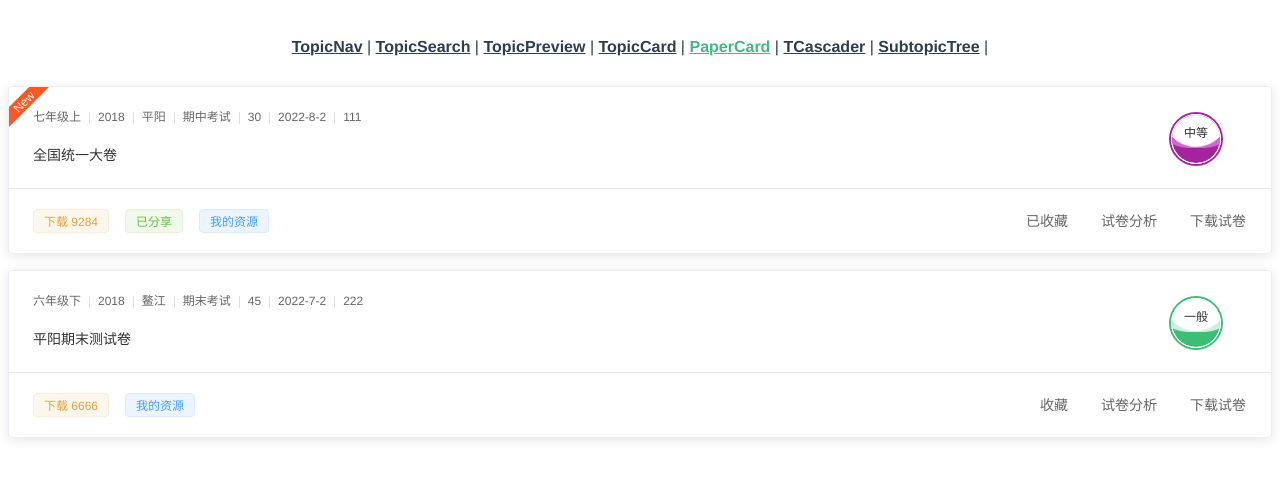
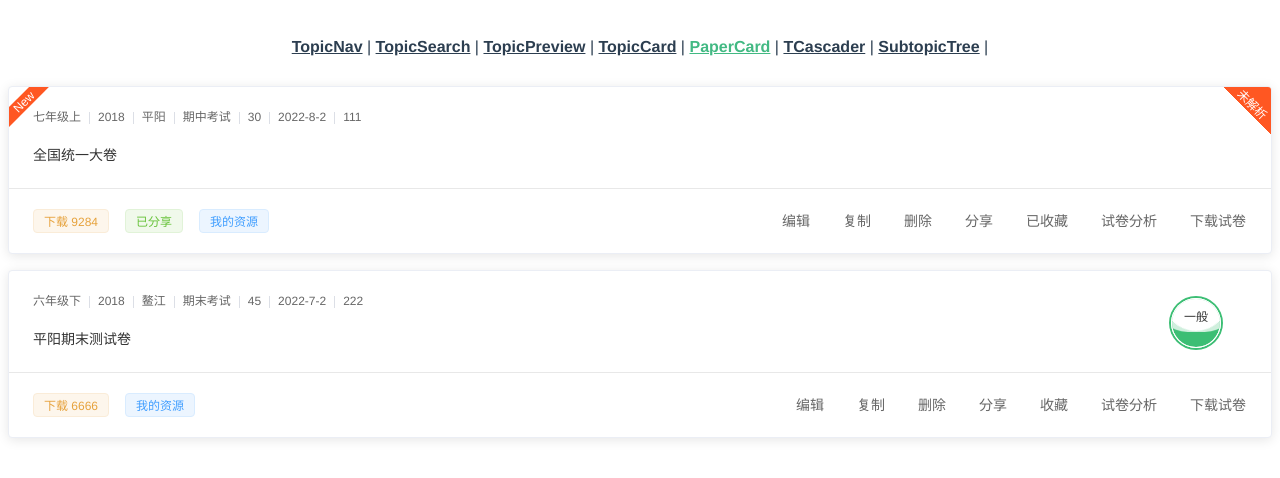
Before and after one commit to xiefangqing/cs, a Vue app: page /c5 in a window 1280 px wide. Shown: the top 478 px of the page. Built offline with nearby package versions, Linux system fonts and the light colour scheme.

Commit message:
feat: 试卷卡片组件

```diff
--- a/src/components/PaperCard.vue
+++ b/src/components/PaperCard.vue
@@ -1,6 +1,9 @@
 <template>
   <el-card class="paper-card">
     <div v-if="showNewFlag" class="new">New</div>
+    <div v-if="isNotAnalysis" class="analysis">
+      <div>未解析</div>
+    </div>
     <div slot="header" class="content">
       <div class="attr">
         <span>{{ data.grade }}</span>
@@ -18,7 +21,7 @@
         <span>{{ data.id }}</span>
       </div>
       <div class="name">{{ data.paper_name }}</div>
-      <div :class="['wave-ball', ballColor]">
+      <div v-if="!isNotAnalysis" :class="['wave-ball', ballColor]">
         <div class="water"></div>
         <div class="level">{{ data.level }}</div>
       </div>
@@ -30,11 +33,30 @@
         <el-tag v-if="data.my_resources">我的资源</el-tag>
       </div>
       <el-button-group>
-        <el-button @click="favPaper" type="text">{{
+        <el-button v-if="showEdit" @click="editPaper" type="text"
+          >编辑</el-button
+        >
+        <el-button v-if="showCopy" @click="copyPaper" type="text"
+          >复制</el-button
+        >
+        <el-button v-if="showDelete" @click="deletePaper" type="text"
+          >删除</el-button
+        >
+        <el-button v-if="showShare" @click="sharePaper" type="text"
+          >分享</el-button
+        >
+        <el-button v-if="showDraw" @click="DrawPaper" type="text"
+          >划题标注</el-button
+        >
+        <el-button v-if="showFav" @click="favPaper" type="text">{{
           data.fav ? '已收藏' : '收藏'
         }}</el-button>
-        <el-button @click="analysePaper" type="text">试卷分析</el-button>
-        <el-button @click="downloadPaper" type="text">下载试卷</el-button>
+        <el-button v-if="showAnalyse" @click="analysePaper" type="text"
+          >试卷分析</el-button
+        >
+        <el-button v-if="showDownload" @click="downloadPaper" type="text"
+          >下载试卷</el-button
+        >
       </el-button-group>
     </div>
   </el-card>
@@ -46,10 +68,27 @@ export default {
   name: 'PaperCard',
   props: {
     // 试卷数据
-    data: Object
+    data: Object,
+    // 按钮组
+    btns: {
+      type: Array,
+      default() {
+        // 我的卷库-我的上传：['t', 'c', 'e', 's', 'a', 'd', 'f']
+        return ['a', 'd', 'f'];
+      }
+    }
   },
   data() {
-    return {};
+    return {
+      showDelete: this.btns.includes('e'),
+      showDraw: this.btns.includes('r'),
+      showFav: this.btns.includes('f'),
+      showAnalyse: this.btns.includes('a'),
+      showDownload: this.btns.includes('d'),
+      showEdit: this.btns.includes('t'),
+      showCopy: this.btns.includes('c'),
+      showShare: this.btns.includes('s')
+    };
   },
   computed: {
     // 近3天更新的试题显示New
@@ -64,9 +103,21 @@ export default {
         medium: this.data.level === '中等',
         difficult: this.data.level === '难'
       };
+    },
+    isNotAnalysis() {
+      return this.data.is_not_analysis;
     }
   },
   methods: {
+    editPaper() {
+      console.log('进入试卷内页');
+    },
+    copyPaper() {
+      console.log('复制一份试卷');
+    },
+    sharePaper() {
+      console.log('唤出分享弹框');
+    },
     favPaper() {
       console.log('唤出收藏弹窗');
     },
@@ -75,6 +126,12 @@ export default {
     },
     downloadPaper() {
       console.log('唤出试卷下载弹窗');
+    },
+    deletePaper() {
+      console.log(`确认要删除“${this.data.paper_name}”吗？`);
+    },
+    DrawPaper() {
+      console.log('进入划线标注页面');
     }
   }
 };
@@ -108,6 +165,24 @@ export default {
     color: #fff;
     background-color: #ff5722;
     transform: rotate(-45deg);
+  }
+
+  .analysis {
+    position: absolute;
+    top: 0;
+    right: 0;
+    width: 48px;
+    height: 48px;
+    font-size: 12px;
+    color: #fff;
+    background-image: linear-gradient(225deg, #ff5722 50%, transparent 50%);
+
+    > div {
+      position: absolute;
+      top: 8px;
+      left: 12px;
+      transform: rotate(45deg);
+    }
   }
 
   .content {
--- a/src/views/c5.vue
+++ b/src/views/c5.vue
@@ -4,6 +4,7 @@
       v-for="item in cardData"
       :key="item.id"
       :data="item"
+      :btns="['t', 'c', 'e', 's', 'a', 'd', 'f']"
     ></paper-card>
   </div>
 </template>
@@ -32,7 +33,8 @@ export default {
           download_num: 9284,
           my_resources: true,
           shared: true,
-          fav: true
+          fav: true,
+          is_not_analysis: true
         },
         {
           id: 222,
@@ -47,7 +49,8 @@ export default {
           download_num: 6666,
           my_resources: true,
           shared: false,
-          fav: false
+          fav: false,
+          is_not_analysis: false
         }
       ]
     };
```
